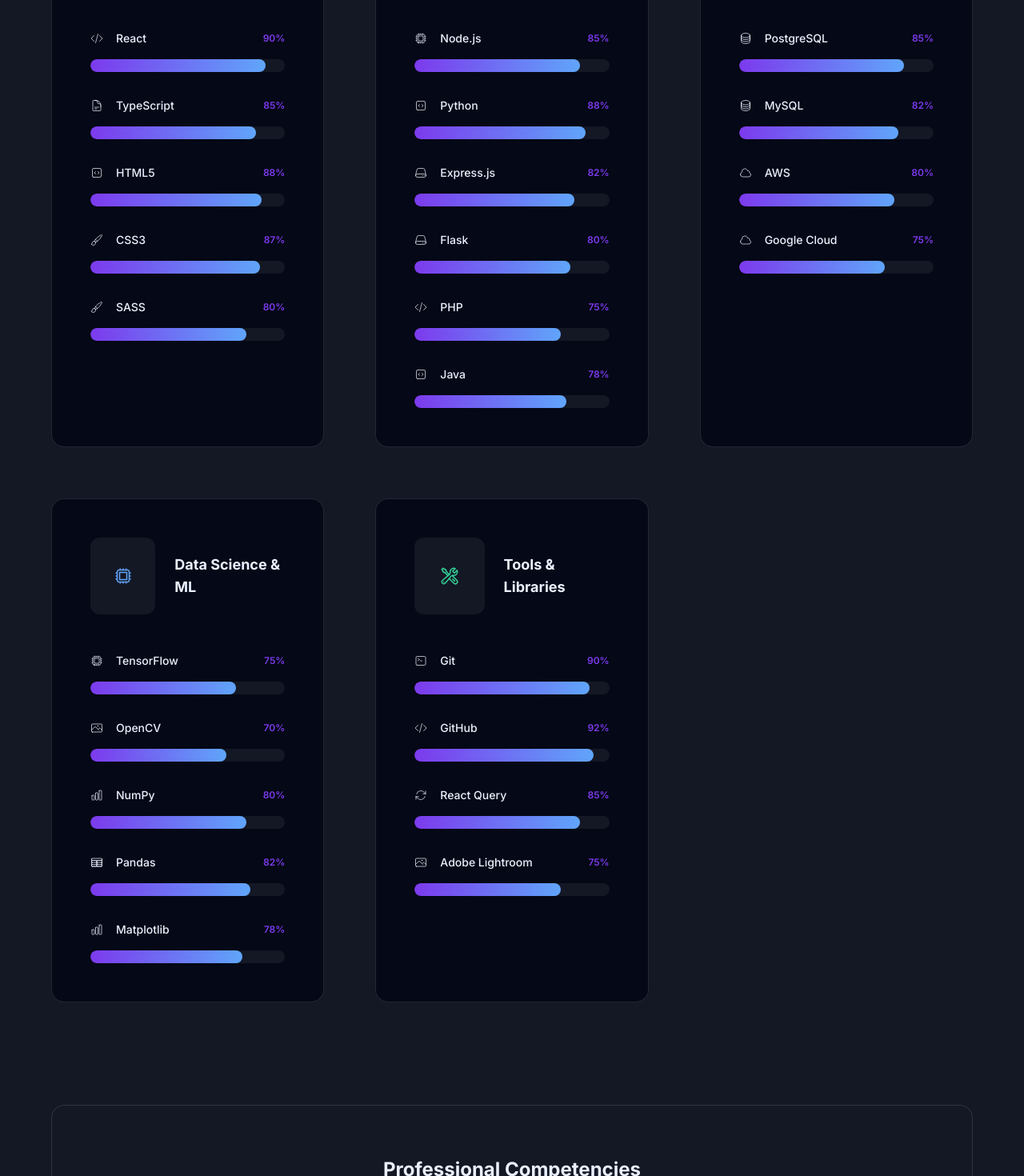
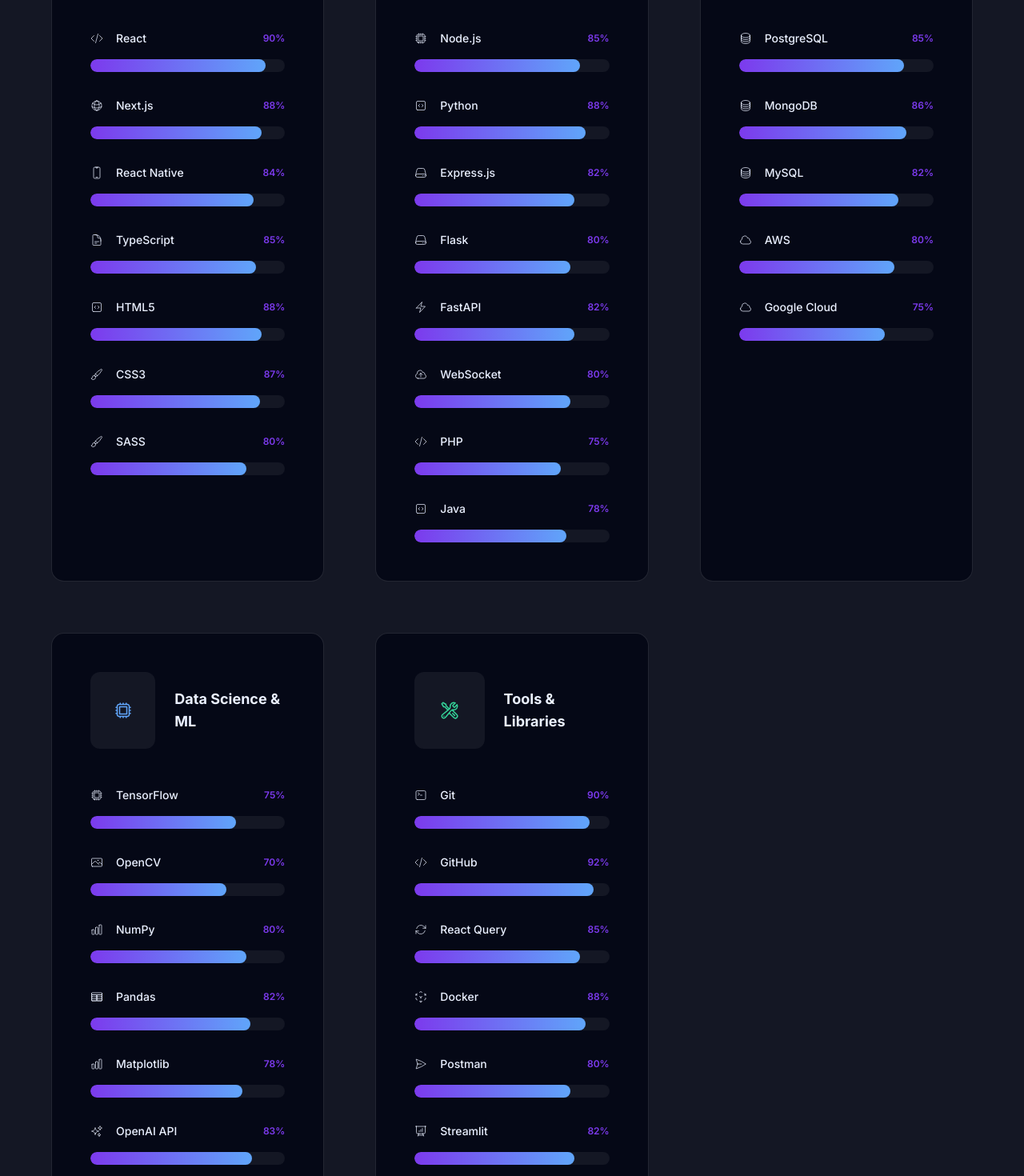
Before and after one commit to takuroakiyama0212/portfolio-nextjs, a Next.js app: page /homepage in a window 1280 px wide. Shown: the part 6940-8410 px from the top of the page at 80% size. Built offline with nearby package versions, Linux system fonts and the light colour scheme.

Commit message:
Update skills showcase with additional stacks

```diff
--- a/src/app/homepage/components/SkillsShowcase.tsx
+++ b/src/app/homepage/components/SkillsShowcase.tsx
@@ -23,6 +23,8 @@
       color: 'text-brand-secondary',
       skills: [
         { name: 'React', icon: 'CodeBracketIcon', proficiency: 90, category: 'frontend' },
+        { name: 'Next.js', icon: 'GlobeAltIcon', proficiency: 88, category: 'frontend' },
+        { name: 'React Native', icon: 'DevicePhoneMobileIcon', proficiency: 84, category: 'frontend' },
         { name: 'TypeScript', icon: 'DocumentTextIcon', proficiency: 85, category: 'frontend' },
         { name: 'HTML5', icon: 'CodeBracketSquareIcon', proficiency: 88, category: 'frontend' },
         { name: 'CSS3', icon: 'PaintBrushIcon', proficiency: 87, category: 'frontend' },
@@ -38,6 +40,8 @@
         { name: 'Python', icon: 'CodeBracketSquareIcon', proficiency: 88, category: 'backend' },
         { name: 'Express.js', icon: 'ServerIcon', proficiency: 82, category: 'backend' },
         { name: 'Flask', icon: 'ServerIcon', proficiency: 80, category: 'backend' },
+        { name: 'FastAPI', icon: 'BoltIcon', proficiency: 82, category: 'backend' },
+        { name: 'WebSocket', icon: 'CloudArrowUpIcon', proficiency: 80, category: 'backend' },
         { name: 'PHP', icon: 'CodeBracketIcon', proficiency: 75, category: 'backend' },
         { name: 'Java', icon: 'CodeBracketSquareIcon', proficiency: 78, category: 'backend' },
       ],
@@ -48,6 +52,7 @@
       color: 'text-cta',
       skills: [
         { name: 'PostgreSQL', icon: 'CircleStackIcon', proficiency: 85, category: 'database' },
+        { name: 'MongoDB', icon: 'CircleStackIcon', proficiency: 86, category: 'database' },
         { name: 'MySQL', icon: 'CircleStackIcon', proficiency: 82, category: 'database' },
         { name: 'AWS', icon: 'CloudIcon', proficiency: 80, category: 'cloud' },
         { name: 'Google Cloud', icon: 'CloudIcon', proficiency: 75, category: 'cloud' },
@@ -63,6 +68,7 @@
         { name: 'NumPy', icon: 'ChartBarIcon', proficiency: 80, category: 'ml' },
         { name: 'Pandas', icon: 'TableCellsIcon', proficiency: 82, category: 'ml' },
         { name: 'Matplotlib', icon: 'ChartBarIcon', proficiency: 78, category: 'ml' },
+        { name: 'OpenAI API', icon: 'SparklesIcon', proficiency: 83, category: 'ml' },
       ],
     },
     {
@@ -73,7 +79,9 @@
         { name: 'Git', icon: 'CommandLineIcon', proficiency: 90, category: 'tools' },
         { name: 'GitHub', icon: 'CodeBracketIcon', proficiency: 92, category: 'tools' },
         { name: 'React Query', icon: 'ArrowPathIcon', proficiency: 85, category: 'tools' },
-        { name: 'Adobe Lightroom', icon: 'PhotoIcon', proficiency: 75, category: 'tools' },
+        { name: 'Docker', icon: 'CubeTransparentIcon', proficiency: 88, category: 'tools' },
+        { name: 'Postman', icon: 'PaperAirplaneIcon', proficiency: 80, category: 'tools' },
+        { name: 'Streamlit', icon: 'PresentationChartBarIcon', proficiency: 82, category: 'tools' },
       ],
     },
   ];
```
